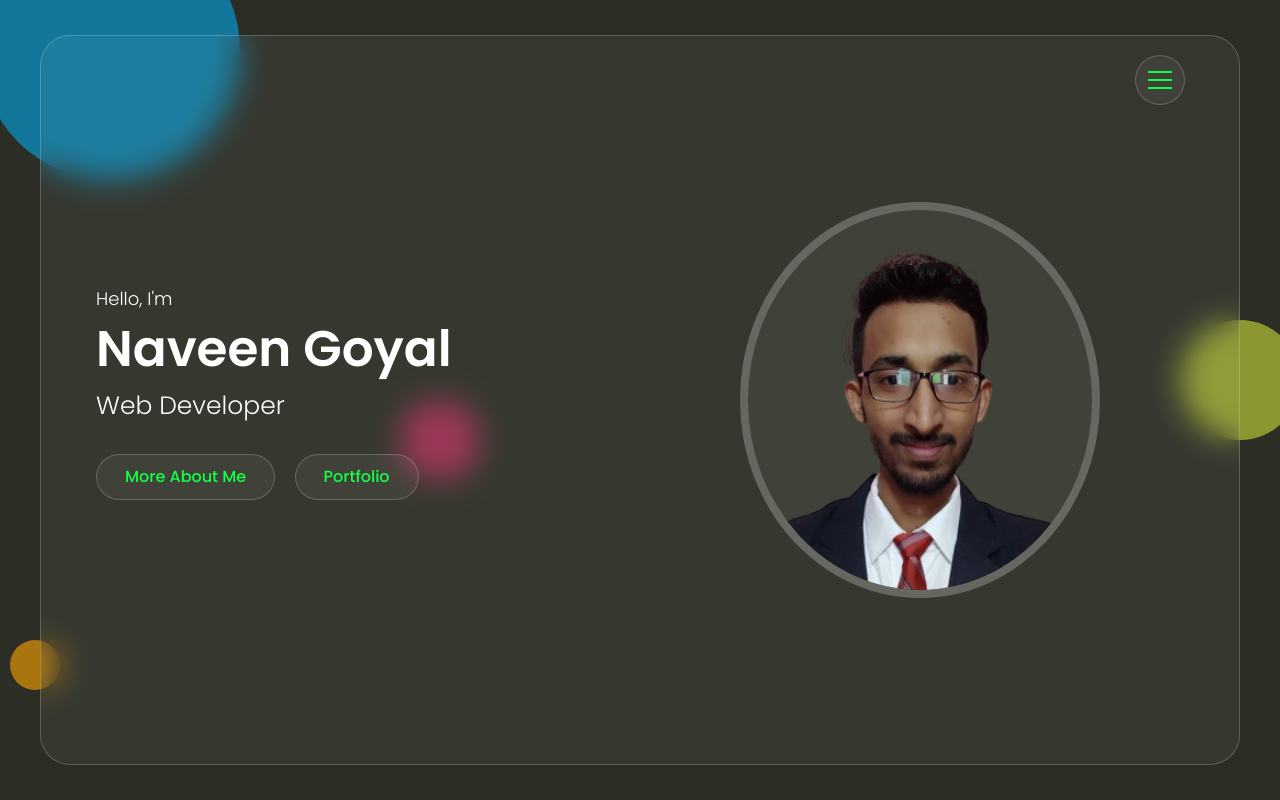
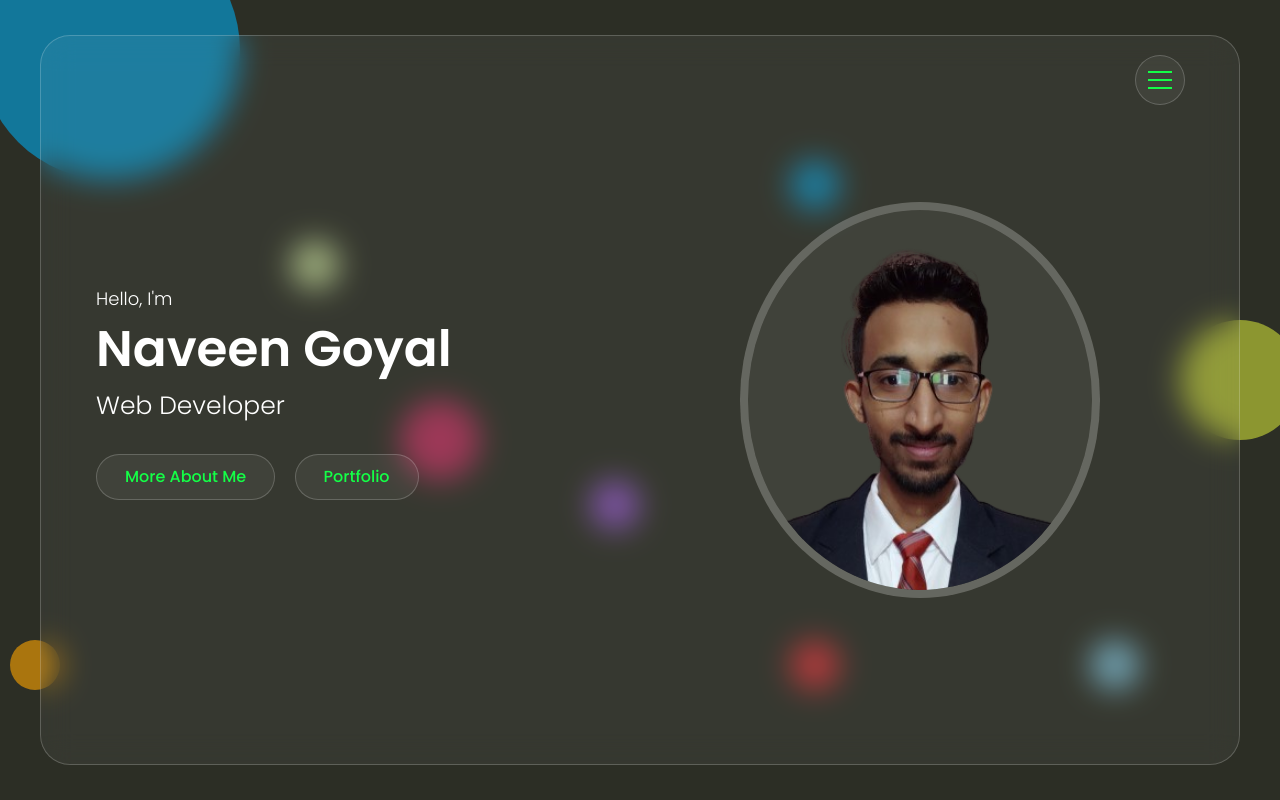
Before and after one commit to naveengoyal1503/Naveen-Goyal, a plain HTML site: page index.html in a window 1280 px wide. Drawn offline with Linux system fonts and the light colour scheme.

Commit message:
Update style.css

```diff
--- a/css/style.css
+++ b/css/style.css
@@ -26,7 +26,7 @@
     --light-green: #81F499;
     --yellow-green: #DBF4A7;
     --carolina-blue: #02A9EA;
-    --green: #14ff47;
+    --green:  ;
 }
 
 /* Variables */
@@ -48,10 +48,7 @@ Global section start
 
 body {
     min-height: 100vh;
-    /* background-image: linear-gradient(to bottom right, var(--pink-light), var(--cyan-light)); */
     background-color: var(--background-color);
-    /* background: linear-gradient(to bottom right, var(--yellow), var(--red), var(--light-blue), var(--red), var(--purple), var(--purple),var(--light-blue),var(--light-blue),var(--purple)); */
-    /* background-size: 1800% 2000%; */
     background-attachment: fixed;
     font-size: 16px;
     font-family: 'Poppins', sans-serif;
@@ -60,7 +57,6 @@ body {
     line-height: 1.5;
     overflow-x: hidden;
     -webkit-tap-highlight-color: transparent;
-    /* animation: gradient 12s ease infinite; */
     padding: 35px 15px;
 }
 
@@ -91,10 +87,6 @@ body::before {
 }
 
 .main {
-    /* min-height: 100vh;
-    display: flex;
-    align-items: center;
-    justify-content: center; */
     max-width: 1200px;
     margin: auto;
     transition: all 0.5s ease-in-out;
@@ -396,6 +388,54 @@ Global section end
     width: 50px;
     background-color: var(--orange);
     left: -30px;
+    top: 80%;
+    opacity: 0.6;
+}
+.bg-circles .circle-5{
+    height: 50px;
+    width: 50px;
+    background-color: var(--green);
+    left: 490px;
+    top: 80%;
+    opacity: 0.6;
+}
+.bg-circles .circle-6{
+    height: 50px;
+    width: 50px;
+    background-color: var(--red);
+    left: 750px;
+    top: 80%;
+    opacity: 0.6;
+}
+.bg-circles .circle-7{
+    height: 50px;
+    width: 50px;
+    background-color: var(--carolina-blue);
+    left: 750px;
+    top: 20%;
+    opacity: 0.6;
+}
+.bg-circles .circle-8{
+    height: 50px;
+    width: 50px;
+    background-color: var(--purple);
+    left: 550px;
+    top: 60%;
+    opacity: 0.6;
+}
+.bg-circles .circle-9{
+    height: 50px;
+    width: 50px;
+    background-color: var(--yellow-green);
+    left: 250px;
+    top: 30%;
+    opacity: 0.6;
+}
+.bg-circles .circle-10{
+    height: 50px;
+    width: 50px;
+    background-color: var(--light-blue);
+    left: 1050px;
     top: 80%;
     opacity: 0.6;
 }
```
